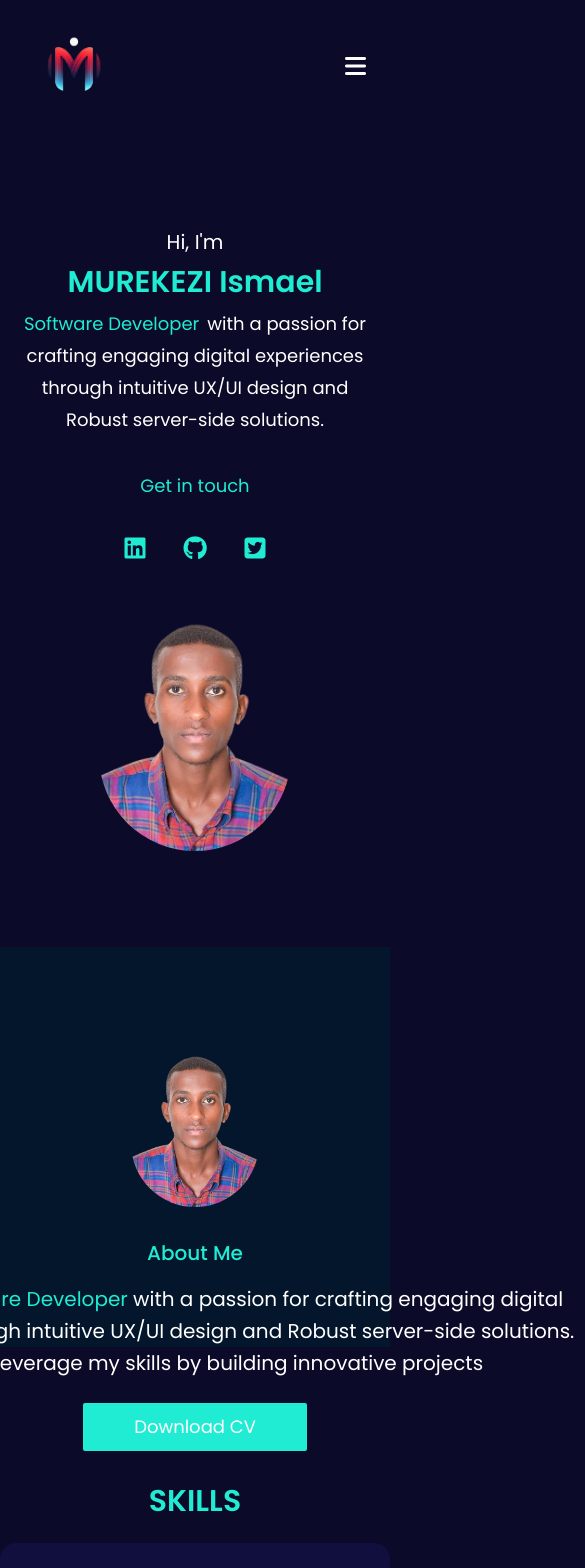
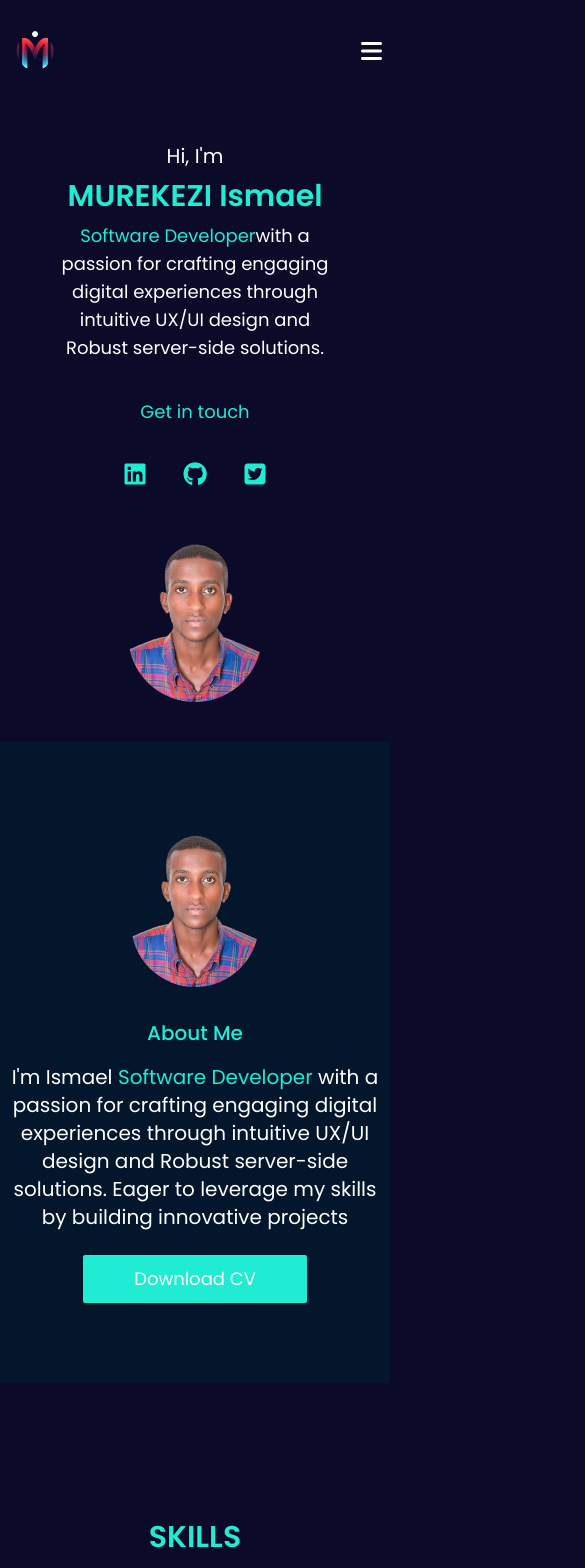
Before and after one commit to Ismaelmurekezi/Portfolio, a React (Vite) app: page / in a window 390 px wide. Shown: the top 1568 px of the page, 585 px wide, since content can reach past the window. Built offline with nearby package versions, Linux system fonts and the light colour scheme.

Commit message:
working on responsiveness

```diff
--- a/src/App.jsx
+++ b/src/App.jsx
@@ -15,7 +15,7 @@ function App() {
       <Skills />
       <Project />
       <Contact />
-      <Footer />
+      {/* <Footer /> */}
     </div>
   );
 }
--- a/src/components/About.jsx
+++ b/src/components/About.jsx
@@ -3,7 +3,7 @@ import React from "react";
 const About = () => {
   return (
     <div
-      className="flex flex-col h-[400px]  md:flex-row justify-around items-center pt-24 bg-lightdark pb-10 text-center md:text-left"
+      className="w-full md:gap-5 flex flex-col h-fit  md:flex-row justify-around items-center py-20 bg-lightdark  text-center md:text-left"
       id="about"
     >
       <img
@@ -11,11 +11,11 @@ const About = () => {
         alt="my-image"
         className="w-32 md:w-36 rounded-full mb-8 md:mb-0"
       />
-      <div className="md:max-w-[800px]">
+      <div className="md:w-[60%]">
         <h4 className="text-xl md:text-2xl text-primary font-medium pb-4">
           About Me
         </h4>
-        <p className="w-[800px] text-xl leading-8">
+        <p className="w-full text-xl">
           I'm Ismael <span className="text-primary">Software Developer</span>  with a passion for crafting engaging digital experiences
           through intuitive UX/UI design and Robust server-side solutions. Eager
           to leverage my skills by building  innovative projects
--- a/src/components/Header.jsx
+++ b/src/components/Header.jsx
@@ -7,10 +7,10 @@ const Header = () => {
     setIsOpen(!isOpen);
   };
   return (
-    <div className="flex justify-between items-center py-4 px-6">
-      <img src="/logo.png" alt="logo" width={100} height={30} />
+    <div className="w-full flex justify-between items-center py-4">
+      <img src="/logo.png" alt="logo" className="" height={40} width={70} />
 
-      <div className="md:hidden z-10">
+      <div className="md:hidden z-10 pr-2">
         <button onClick={toggleMenu} className="focus:outline-none ">
           <i className="fas fa-bars text-2xl"></i>
         </button>
@@ -19,9 +19,9 @@ const Header = () => {
       <nav
         className={`md:flex ${
           isOpen ? "block" : "hidden"
-        } absolute md:static top-16 left-0 w-full md:w-auto bg-dark_blue md:bg-transparent`}
+        } absolute md:static top-[75px] right-2 w-[35%] md:w-auto bg-dark_blue md:bg-transparent`}
       >
-        <ul className="flex flex-col text-primary mr-40 text-2xl md:flex-row md:gap-24 py-10 md:py-0">
+        <ul className="flex flex-col mr-32 text-primary text-xl md:flex-row md:gap-10 md:mr-10 lg:mr-32 lg:gap-24">
           <li className="hover:scale-105 p-4 md:p-0 transition duration-300">
             <a
               href="#home"
--- a/src/components/HeroSection.jsx
+++ b/src/components/HeroSection.jsx
@@ -2,16 +2,19 @@ import React from "react";
 
 const HeroSection = () => {
   return (
-    <div className="flex flex-col md:flex-row justify-around items-center py-24" id="home">
-      <div className=" flex flex-col gap-2 text-center  md:text-left">
+    <div
+      className="flex flex-col md:flex-row justify-between px-32 items-center py-10"
+      id="home"
+    >
+        <div className="w-96  md:w-[50%] flex flex-col items-center gap-2 text-center md:text-left">
           <p className="text-xl md:text-2xl">Hi, I'm </p>
           <p className="text-primary text-3xl md:text-5xl font-semibold">
             MUREKEZI Ismael
           </p>
-        <p className="w-full leading-8 md:w-[700px] text-lg md:text-xl pb-7 px-4 md:px-0">
-          <span className="text-primary pr-2">Software Developer</span>with a passion
-          for crafting engaging digital experiences through intuitive UX/UI
-          design and Robust server-side solutions.
+          <p className="w-[80%] md:w-fit text-lg md:text-xl pb-7 px-4 md:px-0">
+            <span className="text-primary py-2">Software Developer</span>with a
+            passion for crafting engaging digital experiences through intuitive
+            UX/UI design and Robust server-side solutions.
           </p>
           <span className="text-primary text-lg md:text-xl">Get in touch</span>
           <div className="flex justify-center md:justify-start gap-3 text-primary text-2xl md:text-4xl pt-4">
@@ -38,7 +41,7 @@ const HeroSection = () => {
         <img
           src="./profile.png"
           alt="my-image"
-        className="w-48 md:w-64 rounded-full transition ease-in-out duration-300 hover:shadow-primary mt-8 md:mt-0"
+          className="w-72 md:w-[20%] rounded-full transition ease-in-out duration-300 hover:shadow-primary mt-8 md:mt-0"
         />
     </div>
   );
--- a/src/components/Project.jsx
+++ b/src/components/Project.jsx
@@ -71,13 +71,13 @@ const Project = () => {
       <h3 className="pl-20 mb-6 text-primary text-3xl font-semibold">
         PROJECTS
       </h3>
-      <div className="relative flex items-center justify-center">
+      <div className="relative flex items-center justify-center pb-10 md:m-auto">
         <img
           src="/left-arrow.png"
           alt="Previous"
-          width={50}
+          width={30}
           onClick={handlePrev}
-          className="cursor-pointer absolute left-0  z-10 "
+          className="cursor-pointer absolute left-0  z-10"
         />
         <div className="flex overflow-hidden flex-wrap justify-center gap-6 w-full mx-4">
           {projects
@@ -85,19 +85,17 @@ const Project = () => {
             .map((project, index) => (
               <div
                 key={index}
-                className="w-full md:w-[30%] lg:w-[30%] max-h-[400px] flex flex-col relative bg-dark_blue mx-4 my-7 transition ease-in-out delay-150 hover:-translate-y-1 hover:scale-105 hover:shadow-cyan-500/50 duration-300"
+                className="w-[450px] md:w-[70%] lg:w-[30%] max-h-[400px] flex flex-col relative bg-dark_blue mx-4 my-7 transition ease-in-out delay-150 hover:-translate-y-1 hover:scale-105 hover:shadow-cyan-500/50 duration-300"
               >
                 <img
                   src={project.imgSrc}
                   alt=""
                   className="max-w-full max-h-[250px]"
-                  height={350}
-                  width={600}
                 />
                 <p className="text-primary text-lg pt-4 font-medium pl-4">
                   {project.title}
                 </p>
-                <button className="w-56 my-3 h-11 rounded-lg text-primary border-[1px] border-primary ml-4 hover:bg-primary hover:text-white">
+                <button className="w-32 my-3 h-9 rounded-lg text-primary border-[1px] border-primary ml-4 hover:bg-primary hover:text-white lg:w-40">
                   <a href={project.siteLink}>
                     Visit site<i className="fa-solid fa-arrow-right pl-4"></i>
                   </a>
@@ -105,7 +103,7 @@ const Project = () => {
                 <div className="self-end absolute bottom-4 hover:text-primary">
                   <a href={project.codeLink}>
                     <i className="fa-brands fa-github text-xl"></i>
-                    <span className="px-3">View code</span>
+                    <span className="px-3">Github</span>
                   </a>
                 </div>
               </div>
@@ -114,7 +112,7 @@ const Project = () => {
         <img
           src="/right-arrow.png"
           alt="Next"
-          width={50}
+          width={30}
           onClick={handleNext}
           className="cursor-pointer absolute right-0 z-10 "
         />
--- a/src/components/Skills.jsx
+++ b/src/components/Skills.jsx
@@ -2,7 +2,7 @@ import React from "react";
 
 const Skills = () => {
   return (
-    <div className="flex flex-col mt-24 items-center" id="skills">
+    <div className="flex flex-col  px-2 mt-24 items-center" id="skills">
       <h3 className="text-primary pt-10 text-3xl font-semibold mb-6 text-center md:text-left md:pl-10">
         SKILLS
       </h3>
--- a/src/index.css
+++ b/src/index.css
@@ -1,6 +1,12 @@
 @tailwind base;
 @tailwind components;
 @tailwind utilities;
+
+*{
+  padding: 0;
+  margin: 0;
+  box-sizing: border-box;
+}
 
 body {
   background-color: #0b0a28;
@@ -10,5 +16,4 @@ body {
 
 html{
   scroll-behavior: smooth;
-
 }
```
Lines whose indentation alone changed are shown as unchanged.
